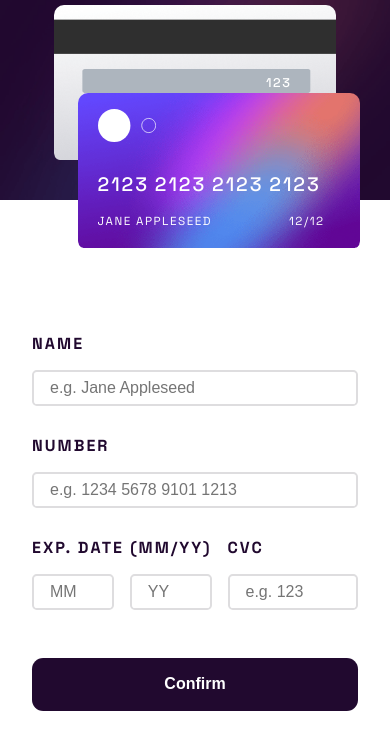
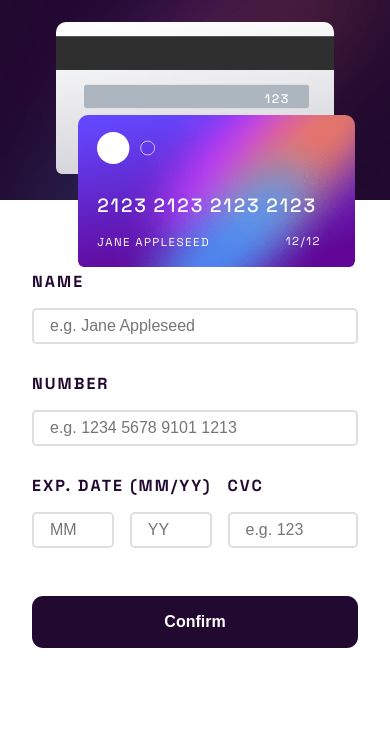
Before and after one commit to Lukiticas/credit-card-checkout, a React (Vite) app: page / in a window 390 px wide. Shown: the top 750 px of the page. Built offline with nearby package versions, Linux system fonts and the light colour scheme.

Commit message:
some fixes

```diff
--- a/src/components/FormControl/FormControl.css
+++ b/src/components/FormControl/FormControl.css
@@ -42,7 +42,6 @@
 }
 
 input {
-  position: relative;
   outline: none;
   border: 0.15rem solid var(--lightgrayishviolet);
   height: 2em;
--- a/src/components/FormControl/index.jsx
+++ b/src/components/FormControl/index.jsx
@@ -102,13 +102,19 @@ function FormControl({ handleData, data }) {
               <div>
                 <FormInput callbackChange={handleChange} attrs={inputs.month} />
                 <FormInput callbackChange={handleChange} attrs={inputs.year} />
-                <span>Can't be blank</span>
+                <span>
+                  {data.month > 12 ? "incorrect date" : "Can't be blank"}
+                </span>
               </div>
             </div>
             <div className="form__input">
               <label htmlFor="cvc">CVC</label>
               <FormInput callbackChange={handleChange} attrs={inputs.cvc} />
-              <span>Can't be blank</span>
+              <span>
+                {data.cvc.length > 3
+                  ? "cvc format incorrect"
+                  : "Can't be blank"}
+              </span>
             </div>
           </section>
         </>
--- a/src/styles/App.css
+++ b/src/styles/App.css
@@ -20,3 +20,18 @@ picture {
 picture {
   position: absolute;
 }
+
+.card-wrapper {
+  position: relative;
+  min-width: 30vw;
+  display: flex;
+  flex-flow: column nowrap;
+  justify-content: center;
+  align-items: flex-end;
+  gap: 3rem;
+  margin-left: 11vw;
+}
+
+.card:first-child {
+  margin-right: auto;
+}
--- a/src/styles/index.css
+++ b/src/styles/index.css
@@ -27,21 +27,6 @@ input::-webkit-inner-spin-button {
   margin: 0;
 }
 
-.card-wrapper {
-  position: relative;
-  min-width: 30vw;
-  display: flex;
-  flex-flow: column nowrap;
-  justify-content: center;
-  align-items: flex-end;
-  gap: 3rem;
-  margin-left: 11vw;
-}
-
-.card:first-child {
-  margin-right: auto;
-}
-
 @media (min-width: 1550px) {
   .form-wrapper {
     font-size: 1.2rem;
@@ -51,6 +36,12 @@ input::-webkit-inner-spin-button {
 @media (max-width: 950px) {
   .app {
     flex-flow: column;
+  }
+
+  .form-wrapper {
+    flex: 0;
+    place-items: start center;
+    margin-top: 10vw;
   }
 
   picture > img,
@@ -70,20 +61,14 @@ input::-webkit-inner-spin-button {
   .card:first-child {
     position: absolute;
     z-index: 1;
-    top: 9.5em;
-
+    top: 12em;
     left: 20%;
-  }
-
-  .card:last-child {
-    position: absolute;
-    top: 0.5em;
   }
 }
 
 @media screen and (max-width: 600px) {
   .card-wrapper {
-    font-size: 2.5vw;
+    font-size: 0.6rem;
   }
 }
 
@@ -94,6 +79,10 @@ input::-webkit-inner-spin-button {
   .card:last-child {
     top: 0.5em;
   }
+  .form-wrapper {
+    flex: 1;
+  }
+
   .forms {
     font-size: 1.7rem;
   }
@@ -107,6 +96,11 @@ input::-webkit-inner-spin-button {
   .card:last-child {
     top: 0.5em;
   }
+
+  .form-wrapper {
+    place-items: center;
+    flex: 1;
+  }
   .forms {
     font-size: 1.5rem;
   }
@@ -119,6 +113,11 @@ input::-webkit-inner-spin-button {
   .card:last-child {
     top: 0.5em;
   }
+
+  .form-wrapper {
+    place-items: center;
+    flex: 1;
+  }
   .forms {
     font-size: 1.5rem;
   }
```
